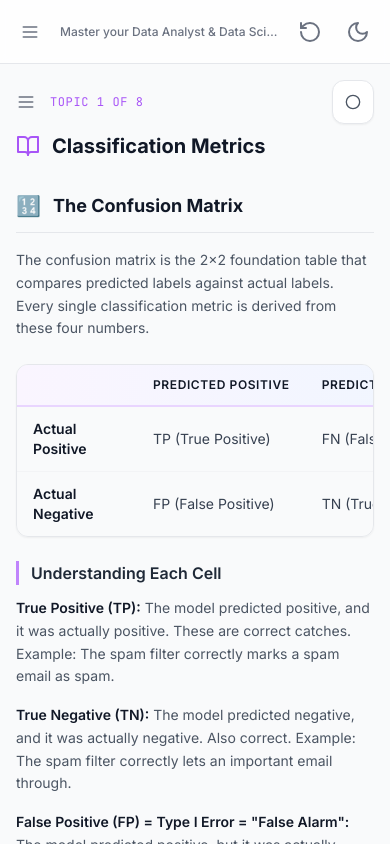
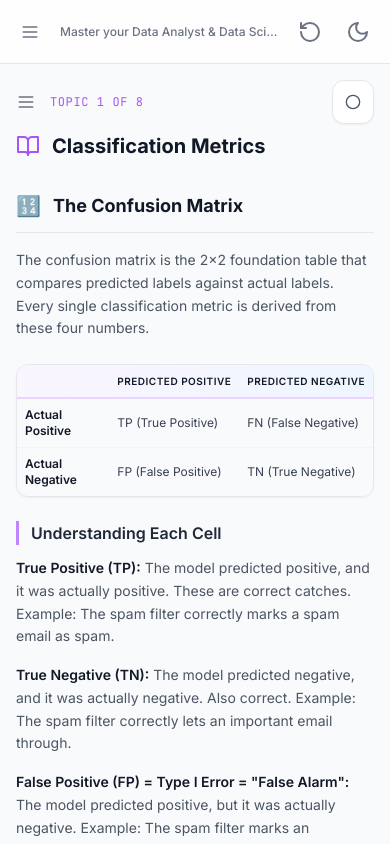
Before and after one commit to yogesh6547/datacrack, a React (Vite) app in the folder DataCrack/: page /datacrack/Concepts/classification-metrics in a window 390 px wide. Built offline with nearby package versions, Linux system fonts and the light colour scheme.

Commit message:
Reduce-table-font-size-to-fit-mobile-screens

```diff
--- a/DataCrack/src/index.css
+++ b/DataCrack/src/index.css
@@ -143,17 +143,18 @@ html {
   @apply text-sm leading-relaxed text-gray-600 dark:text-gray-400 mb-4;
 }
 
-/* Tables - make horizontally scrollable on mobile with adequate column width */
+/* Tables - fit to screen on mobile, scroll only when necessary */
 .ml-table-wrapper {
-  @apply my-6 lg:my-8 rounded-xl overflow-x-auto border border-gray-200 dark:border-slate-600 shadow-sm;
+  @apply my-6 lg:my-8 rounded-xl border border-gray-200 dark:border-slate-600 shadow-sm;
   -webkit-overflow-scrolling: touch;
   max-width: 100%;
+  overflow-x: auto;
 }
 
 .ml-table {
-  @apply w-full text-sm border-collapse;
+  @apply w-full text-xs sm:text-sm border-collapse;
   table-layout: auto;
-  min-width: 400px; /* Adequate width for readability */
+  min-width: auto;
   max-width: 100%;
 }
 
@@ -162,13 +163,13 @@ html {
 }
 
 .ml-table th {
-  @apply px-4 py-3 text-left text-xs font-bold text-purple-700 dark:text-purple-300 uppercase tracking-wider border-b-2 border-purple-200 dark:border-purple-800;
+  @apply px-2 sm:px-3 py-2 text-left text-[10px] sm:text-xs font-bold text-purple-700 dark:text-purple-300 uppercase tracking-wider border-b-2 border-purple-200 dark:border-purple-800;
   white-space: nowrap;
-  min-width: 120px;
+  min-width: 80px;
 }
 
 .ml-table td {
-  @apply px-4 py-3 text-sm text-gray-700 dark:text-gray-300 border-b border-gray-100 dark:border-slate-700;
+  @apply px-2 sm:px-3 py-2 text-xs sm:text-sm text-gray-700 dark:text-gray-300 border-b border-gray-100 dark:border-slate-700;
   word-break: break-word;
   overflow-wrap: break-word;
 }
```
